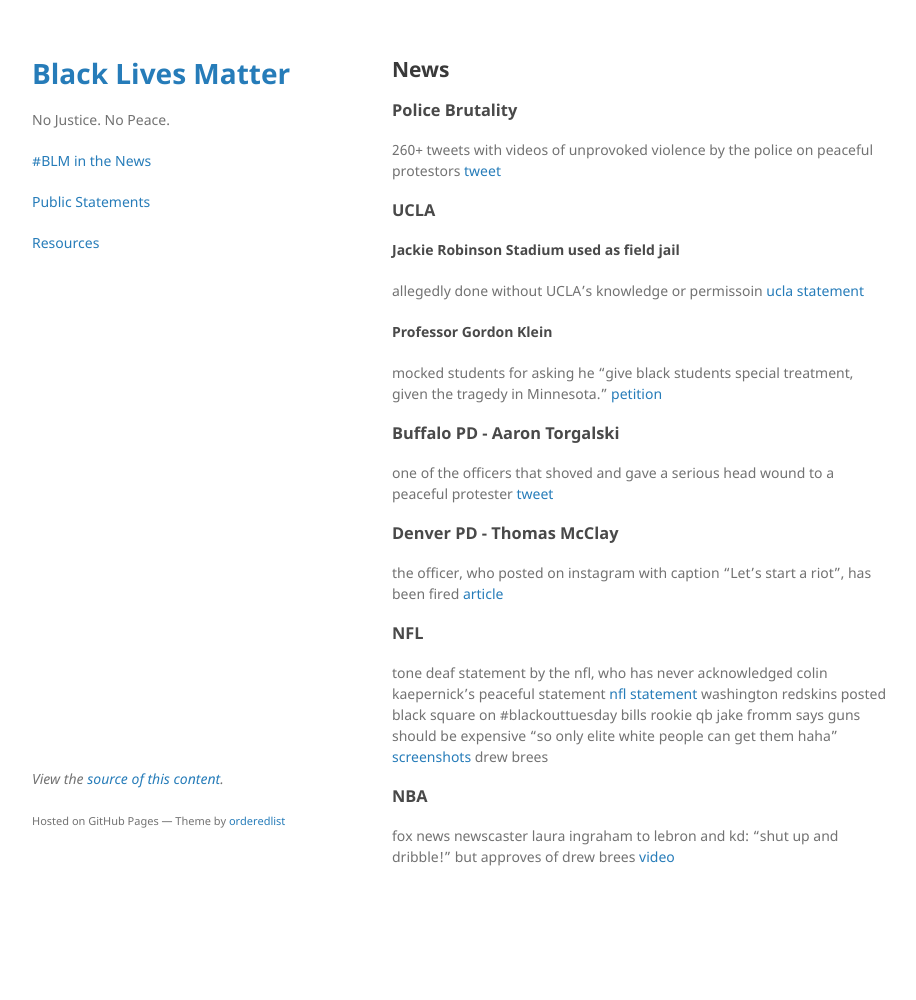
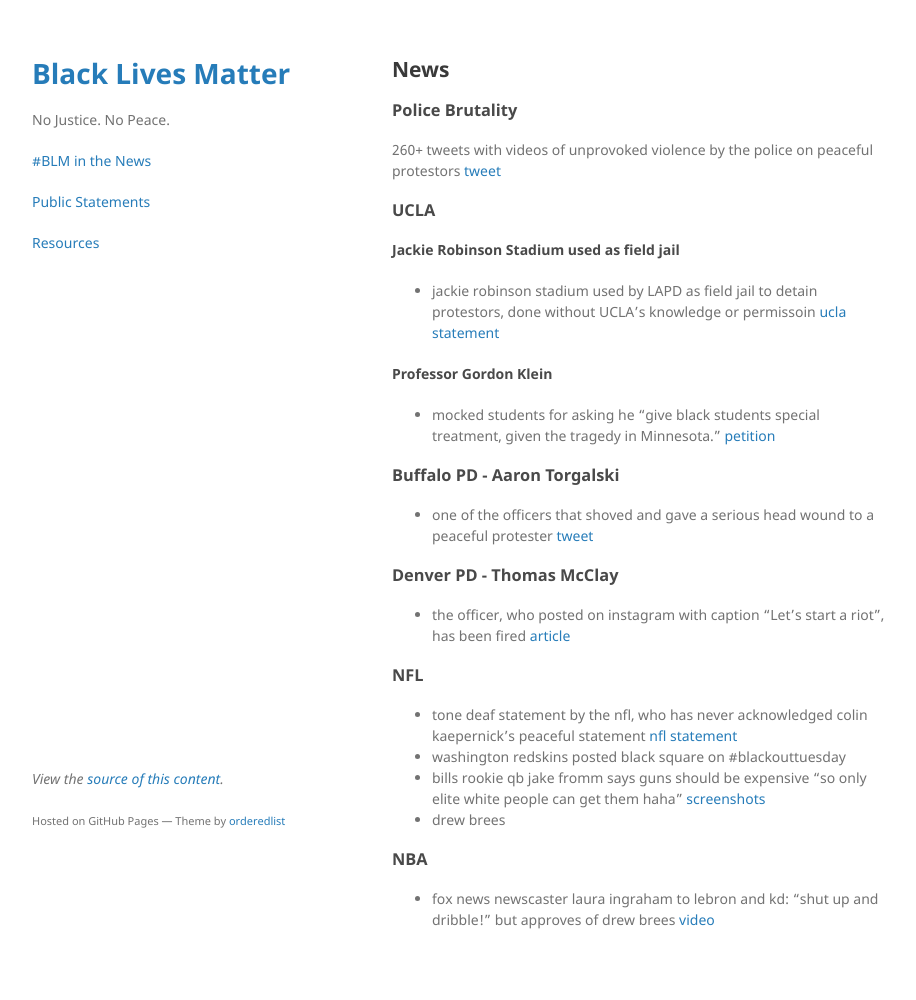
Before and after one commit to nojusticenopeace/nojusticenopeace.github.io, a Jekyll site: the page built from news.md, in a window 1280 px wide. Shown: the whole page, without its empty margins (178-1094 px from the left). Built offline with Jekyll 4.4.1, drawn with Linux system fonts in a browser that asks for light colours; before the commit the page ends 937 px from its top, so only the background shows below that.

Commit message:
Update news.md

```diff
--- a/news.md
+++ b/news.md
@@ -11,26 +11,26 @@ layout: default
 ### UCLA
 
 #### Jackie Robinson Stadium used as field jail
-allegedly done without UCLA's knowledge or permissoin
+* jackie robinson stadium used by LAPD as field jail to detain protestors, done without UCLA's knowledge or permissoin
 [ucla statement](https://twitter.com/UCLA/status/1268039753015812096?s=20)
 
 #### Professor Gordon Klein
-mocked students for asking he "give black students special treatment, given the tragedy in Minnesota."
+* mocked students for asking he "give black students special treatment, given the tragedy in Minnesota."
 [petition](http://chng.it/DcX7pKwmC8)
 
 ### Buffalo PD - Aaron Torgalski
-one of the officers that shoved and gave a serious head wound to a peaceful protester
+* one of the officers that shoved and gave a serious head wound to a peaceful protester
 [tweet](https://twitter.com/donwinslow/status/1268725675600429063?s=20)
 
 ### Denver PD - Thomas McClay
-the officer, who posted on instagram with caption "Let's start a riot", has been fired
+* the officer, who posted on instagram with caption "Let's start a riot", has been fired
 [article](https://denver.cbslocal.com/2020/06/02/denver-police-officer-fired-instagram-post/)
 
 ### NFL
-tone deaf statement by the nfl, who has never acknowledged colin kaepernick's peaceful statement [nfl statement](https://twitter.com/NFL/status/1266852547890839552)
-washington redskins posted black square on #blackouttuesday
-bills rookie qb jake fromm says guns should be expensive "so only elite white people can get them haha" [screenshots](https://twitter.com/MusikFan4Life/status/1268608999122968577?s=20)
-drew brees
+* tone deaf statement by the nfl, who has never acknowledged colin kaepernick's peaceful statement [nfl statement](https://twitter.com/NFL/status/1266852547890839552)
+* washington redskins posted black square on #blackouttuesday
+* bills rookie qb jake fromm says guns should be expensive "so only elite white people can get them haha" [screenshots](https://twitter.com/MusikFan4Life/status/1268608999122968577?s=20)
+* drew brees
 
 ### NBA
-fox news newscaster laura ingraham to lebron and kd: "shut up and dribble!" but approves of drew brees [video](https://twitter.com/ComplexSports/status/1268551040074383361)
+* fox news newscaster laura ingraham to lebron and kd: "shut up and dribble!" but approves of drew brees [video](https://twitter.com/ComplexSports/status/1268551040074383361)
```
